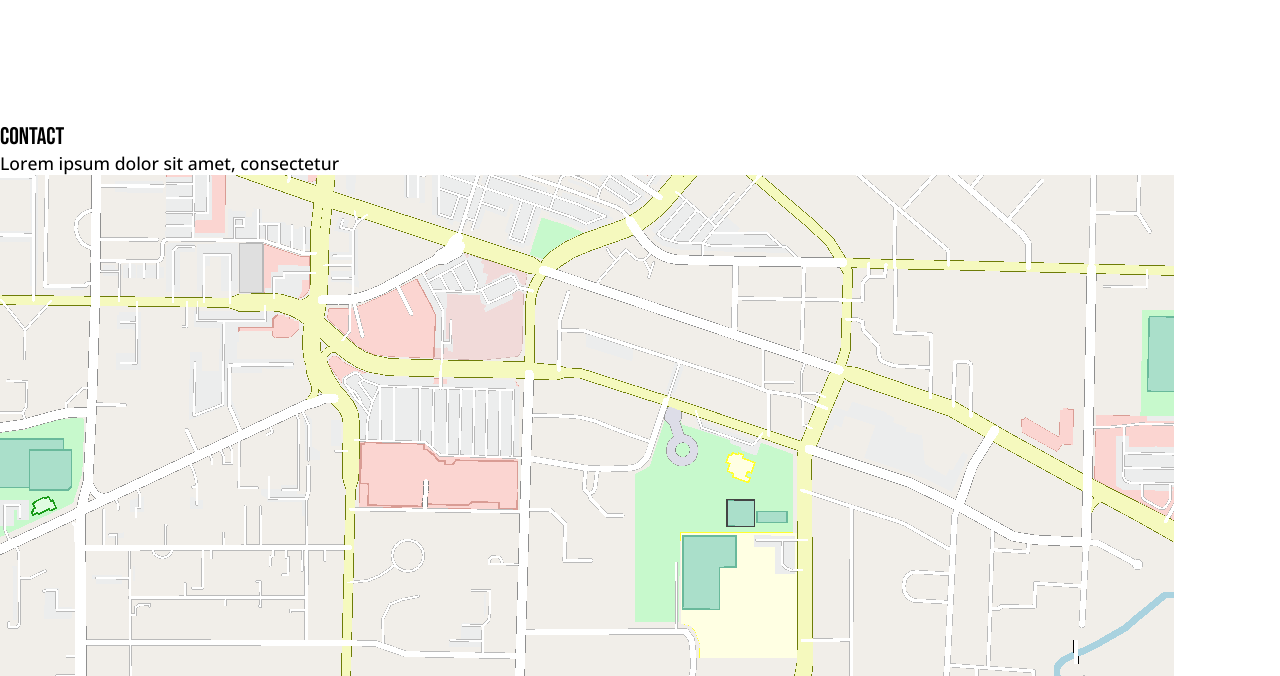
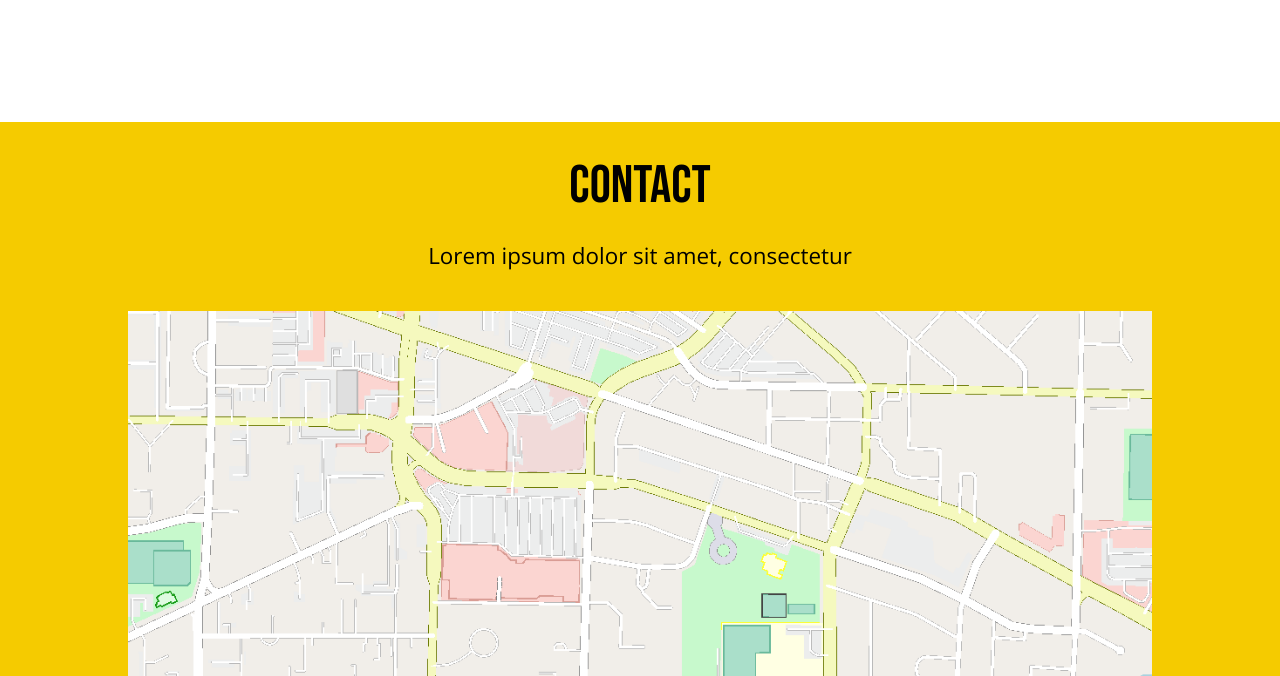
Before and after one commit to EilynFlorez/ProyectoHappiness, a plain HTML site: page index.html in a window 1280 px wide. Shown: the part 7030-7706 px from the top of the page. Drawn offline with nearby package versions, Linux system fonts and the light colour scheme.

Commit message:
Estilos CSSS sección 9

```diff
--- a/index.html
+++ b/index.html
@@ -169,7 +169,7 @@
             <h2>Contact</h2>
             <p>Lorem ipsum dolor sit amet, consectetur</p>
             <img src="./assets/images/map.png" alt="Mapa">
-            <a href="#"><button>Contact</button></a>
+            <a href="#"><button class="boton-2">Contact</button></a>
         </section>
     </main>
 
--- a/style/style.css
+++ b/style/style.css
@@ -396,3 +396,28 @@ textarea {
     font-weight: 400;
     font-size: 1.43rem;
 }
+
+/* Estilos seccion 9 */
+.seccion-9 {
+    display: flex;
+    flex-direction: column;
+    min-height: 100vh;
+    width: 100%;
+    padding: 4% 10%;
+    background-color: rgb(245, 203, 0);
+    align-items: center;
+    gap: 40px;
+}
+.seccion-9 h2 {
+    font-size: 3.3rem;
+    line-height: 0.5;
+}
+
+.seccion-9 p {
+    font-size: 1.4rem;
+    font-weight: 400;
+}
+
+.seccion-9 img {
+    width: 100%;
+}
```
